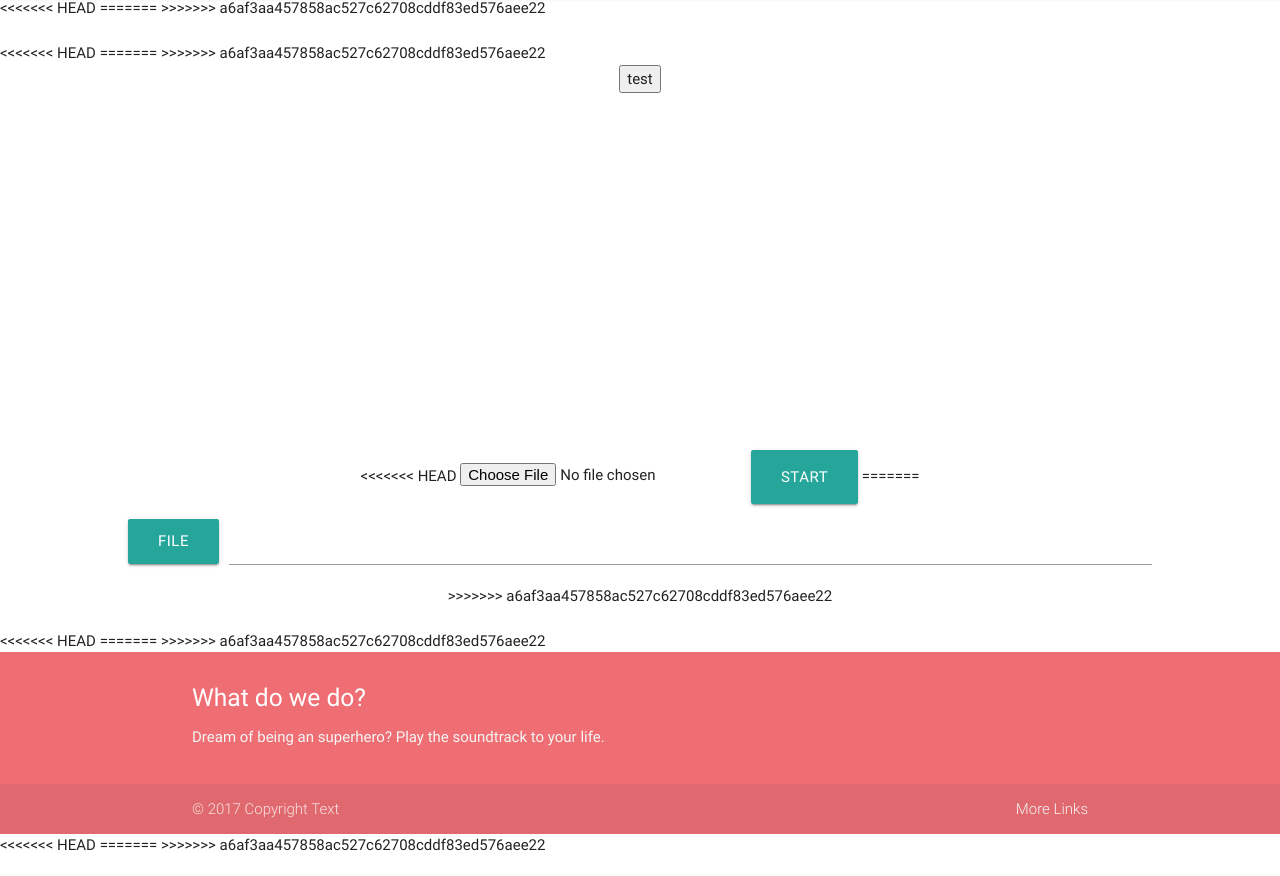
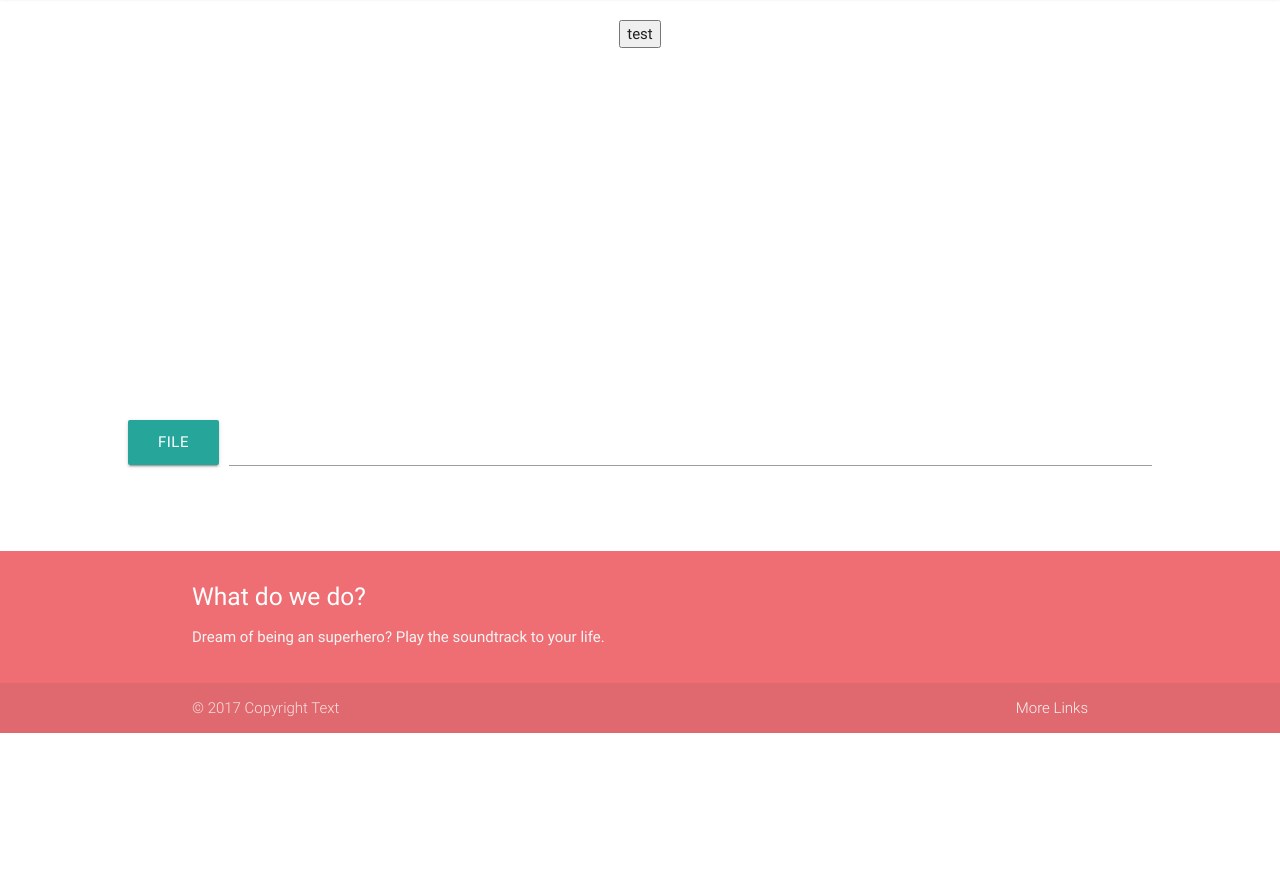
Before and after one commit to SpotiLyfe/SpotiLyfe.github.io, a website: page index.html in a window 1280 px wide. Shown: the part 67-943 px from the top of the page. After the commit the page ends 820 px from the top, so only its background shows below. Drawn offline with nearby package versions, Linux system fonts and the light colour scheme.

Commit message:
Fixed all the merge issues, hopefully

```diff
--- a/index.html
+++ b/index.html
@@ -28,30 +28,17 @@
         </div>
     </nav>
 
-<<<<<<< HEAD
-
-=======
->>>>>>> a6af3aa457858ac527c62708cddf83ed576aee22
     </header>
     <br/>
 
     <!-- Main page -->
     <main>
-<<<<<<< HEAD
-
-
-=======
-
->>>>>>> a6af3aa457858ac527c62708cddf83ed576aee22
     <center>
         <button id="test">
             <span>test</span>
         </button><br/>
         <video id="player"></video><br/>
-<<<<<<< HEAD
-        <input type="file" name="pic" accept="video/*">
-        <a class="btn-large waves-effect waves-light">Start</a>
-=======
+
         <div class="file-field input-field">
             <div class="btn">
                 <span>File</span>
@@ -61,16 +48,10 @@
                 <input class="file-path validate" type="text">
             </div>
         </div>
->>>>>>> a6af3aa457858ac527c62708cddf83ed576aee22
         <br/><br/>
     </center>
 
     </main>
-<<<<<<< HEAD
-
-=======
-
->>>>>>> a6af3aa457858ac527c62708cddf83ed576aee22
 
     <!-- Footer -->
     <footer class="page-footer">
@@ -90,11 +71,6 @@
         </div>
     </footer>
 
-<<<<<<< HEAD
-=======
-
-
->>>>>>> a6af3aa457858ac527c62708cddf83ed576aee22
     <!-- JQuery -->
     <script type="text/javascript" src="https://code.jquery.com/jquery-3.2.1.min.js"></script>
     <!-- Compiled and minified JavaScript -->
--- a/index.js
+++ b/index.js
@@ -157,10 +157,10 @@ function spotifyA(){
       ajaxPromise
           .then(getSong)
           .catch(function(errorMessage) { alert("error: " + errorMessage); });
-    alert("Country");
+    console.log("Country");
 }
 
 function spotifyB(){
     // Play urban
-    alert("Urban");
+    console.log("Urban");
 }
```
